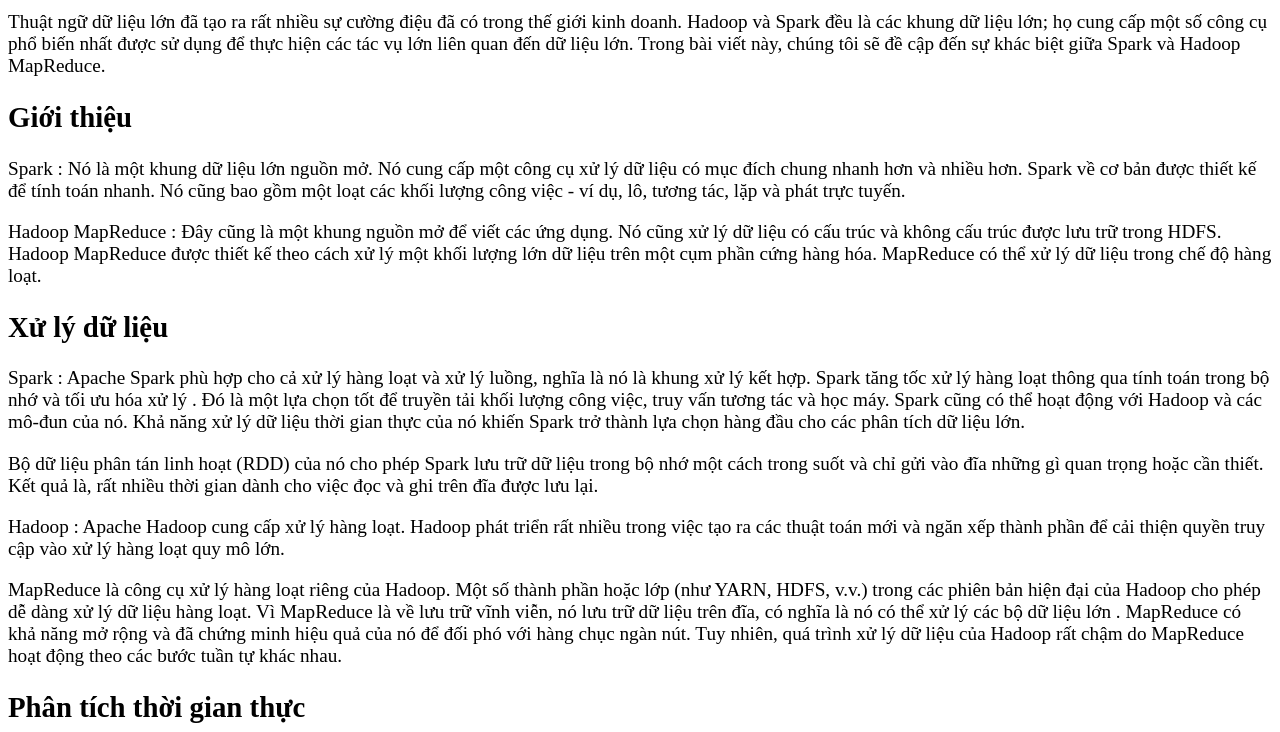
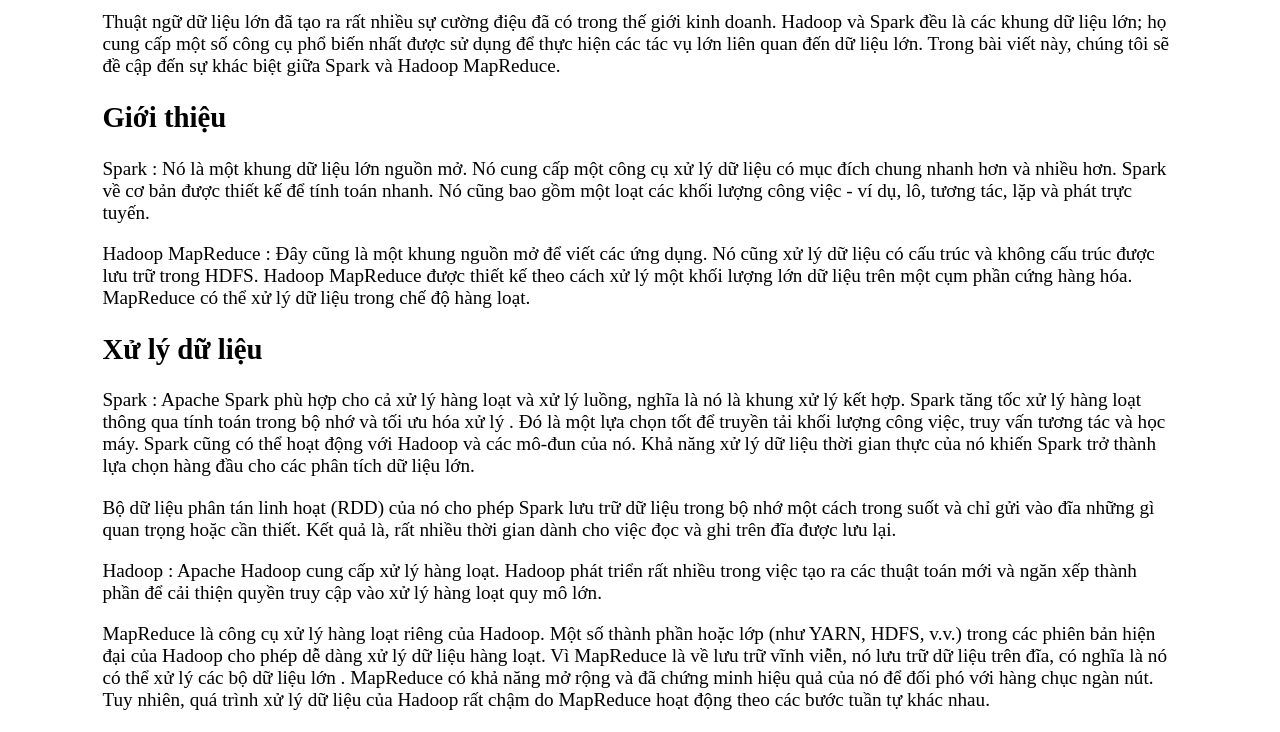
Before and after one commit to ngdangkhoa1911/BigData, a plain HTML site: page index.html in a window 1280 px wide. Shown: the part 123-855 px from the top of the page. Drawn offline with Linux system fonts and the light colour scheme.

Commit message:
Update index.html

```diff
--- a/index.html
+++ b/index.html
@@ -4,7 +4,7 @@
     <title>Spark & Mapreduce</title>
     <style>
       body{
-        margin: 5% 8px;
+        margin: 5% 8%;
         padding: 0;
         border: 0;
         font: inherit;
```
